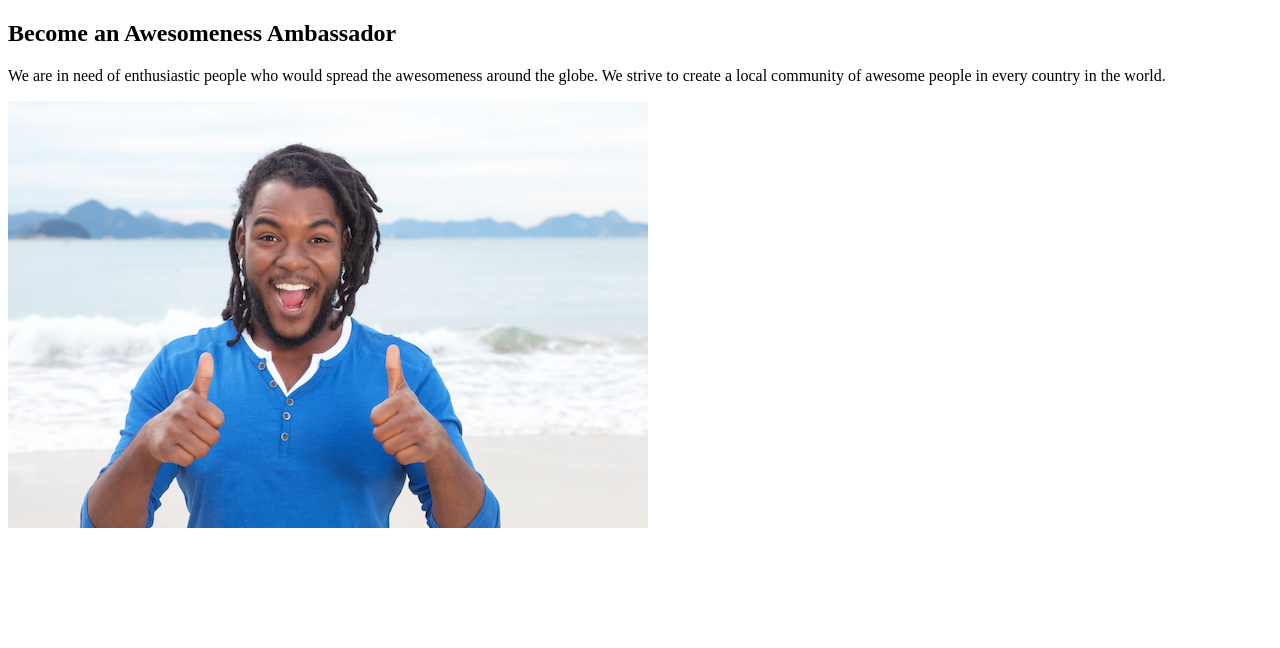
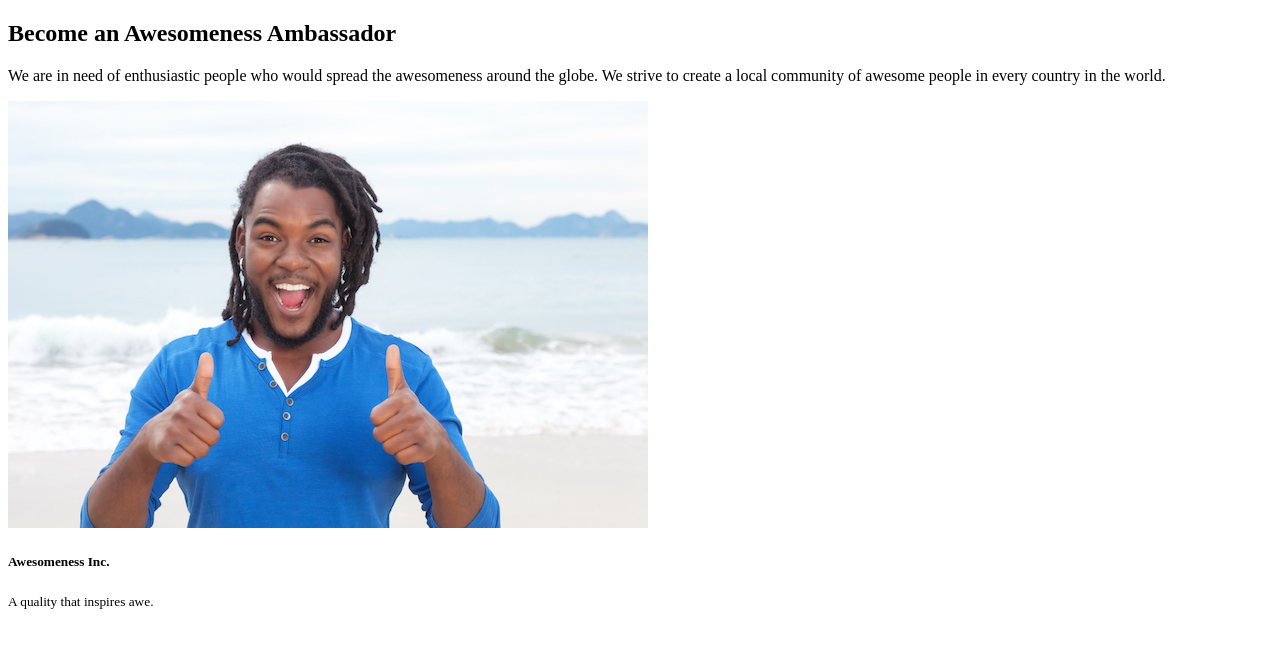
Before and after one commit to Mmarkev/Alice_and_Bob, a plain HTML site: page index.html in a window 1280 px wide. Drawn offline with Linux system fonts and the light colour scheme.

Commit message:
A simple footer

```diff
--- a/index.html
+++ b/index.html
@@ -1,20 +1,25 @@
 <!DOCTYPE html>
 <html lang="en">
+
 <head>
   <meta charset="UTF-8" />
   <meta http-equiv="X-UA-Compatible" content="IE=edge" />
   <meta name="viewport" content="width=device-width, initial-scale=1.0" />
   <title>Awesomeness</title>
 </head>
+
 <body>
   <section class="section">
     <h2>Become an Awesomeness Ambassador</h2>
-        <p>We are in need of enthusiastic people who would spread the awesomeness around the globe. We strive to create a local community of awesome people in every country in the world.</p>
+    <p>We are in need of enthusiastic people who would spread the awesomeness around the globe. We strive to create a
+      local community of awesome people in every country in the world.</p>
 
     <img src="/img/ambassador.jpg" alt="Happy employee">
-
-
-    </section>
   </section>
 </body>
+<footer>
+  <h5>Awesomeness Inc.</h5>
+  <small>A quality that inspires awe.</small>
+</footer>
+
 </html>
```
Lines whose indentation alone changed are shown as unchanged.
